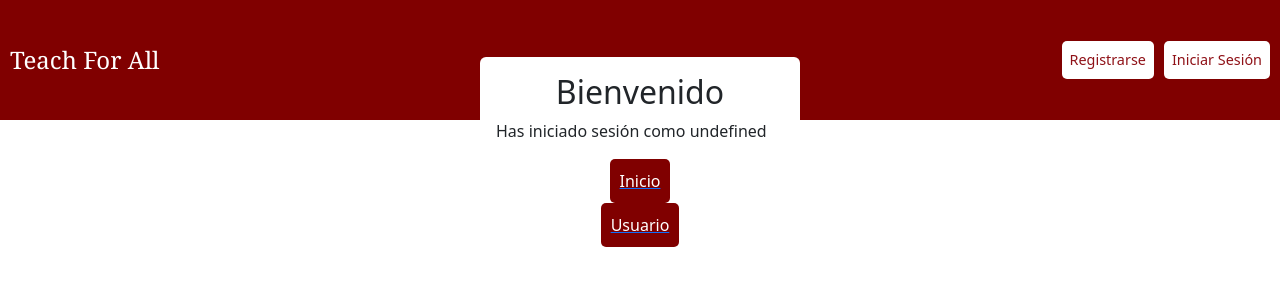
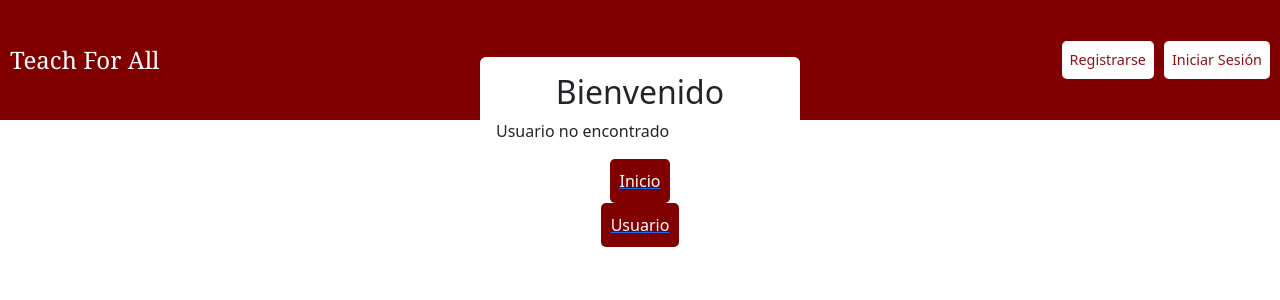
Before and after one commit to maihaara/TallerIV, a React (Create React App) app in the folder frontend/: page /welcome in a window 1280 px wide. Shown: the top 300 px of the page. Built offline with nearby package versions, Linux system fonts and the light colour scheme.

Commit message:
Ultimas correcciones

```diff
--- a/frontend/src/Infousuario.js
+++ b/frontend/src/Infousuario.js
@@ -4,18 +4,14 @@ import { useParams } from 'react-router-dom';
 function Infousuario() {
   const { role } = useParams();
 
-  // Lógica para obtener la información de la persona según el rol (puedes realizar una nueva consulta a la base de datos aquí)
-
   return (
     <div style={{ backgroundColor: 'blank', height: '10vh', display: 'flex', justifyContent: 'center', alignItems: 'center', margin: 0 }}>
       <div className='bg-white p-3 rounded w-25'>
         <h2> USUARIO </h2>
-        <p>{`Nombre: [Nombre de la persona]`}</p>
         <p>{`Rol: ${role}`}</p>
       </div>
     </div>
   );
-
 }
 
 export default Infousuario;
--- a/frontend/src/Welcome.js
+++ b/frontend/src/Welcome.js
@@ -1,22 +1,27 @@
 import React from 'react';
-import { useParams, Link } from 'react-router-dom';
-
+import { useLocation, Link } from 'react-router-dom';
 
 function Welcome() {
-  const { role } = useParams();
+  const location = useLocation();
+  const { user } = location.state || {};
 
   return (
     <div style={{ backgroundColor: 'blank', height: '10vh', display: 'flex', justifyContent: 'center', alignItems: 'center', margin: 0 }}>
       <div className='bg-white p-3 rounded w-25'>
         <h2>Bienvenido</h2>
-        <p>{`Has iniciado sesión como ${role}`}</p>
+        {user ? (
+          <>
+            <p>{`Has iniciado sesión como ${user.name}`}</p>
+          </>
+        ) : (
+          <p>Usuario no encontrado</p>
+        )}
         <Link to="/pantalla">
-        <button style={{backgroundColor: 'maroon',padding: '10px',borderRadius: '5px',border: 'none',color: 'white',cursor: 'pointer',display: 'block',  margin: '0 auto',  }}> Inicio</button>
+          <button style={{ backgroundColor: 'maroon', padding: '10px', borderRadius: '5px', border: 'none', color: 'white', cursor: 'pointer', display: 'block', margin: '0 auto', }}> Inicio</button>
         </Link>
-        <Link to="/infousuario">
-        <button style={{ backgroundColor: 'maroon', padding: '10px', borderRadius: '5px', border: 'none', color: 'white', cursor: 'pointer', display: 'block', margin: '0 auto' }}> Usuario </button>
+        <Link to="/infousuario" state={{ user }}>
+          <button style={{ backgroundColor: 'maroon', padding: '10px', borderRadius: '5px', border: 'none', color: 'white', cursor: 'pointer', display: 'block', margin: '0 auto' }}> Usuario </button>
         </Link>
-
       </div>
     </div>
   );
--- a/frontend/src/login.js
+++ b/frontend/src/login.js
@@ -18,7 +18,7 @@ function Login() {
 
       if (response.data.success) {
         alert('Inicio de sesión exitoso');
-        navigate('/welcome');
+        navigate('/welcome', { state: { user: response.data.user } });
       } else {
         console.log('Credenciales inválidas');
       }
```
Also changed, not shown: 1 other file (tests, documents, lock files or other folders).
